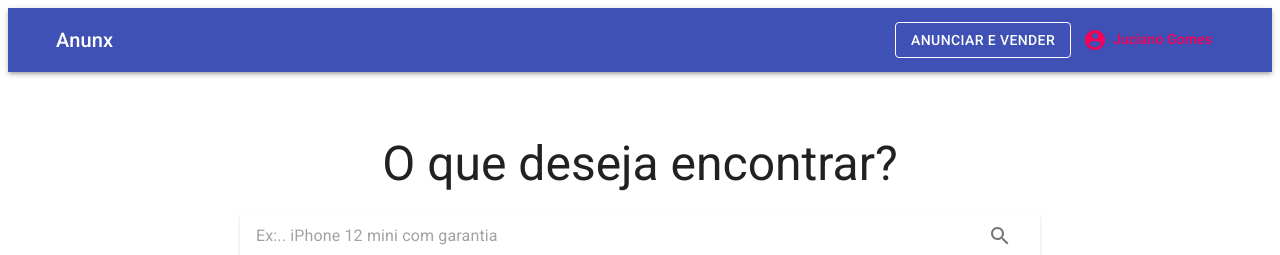
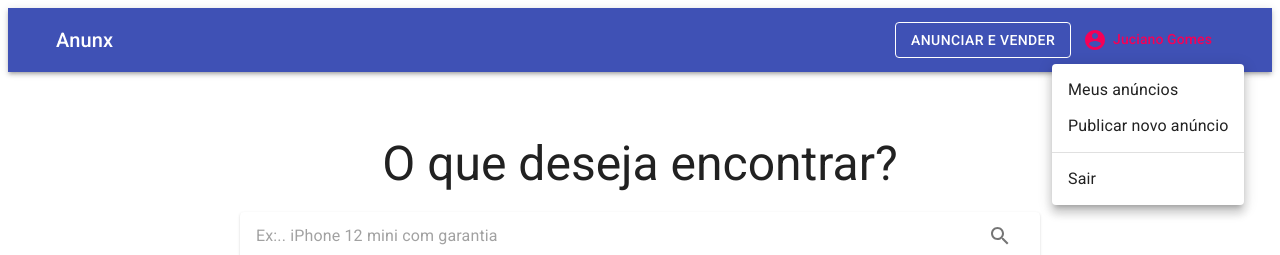
Before and after one commit to Juciano-Farias/anunx, a Next.js app: page / in a window 1280 px wide. Both pictures are taken after a click on the button "Juciano Gomes". Shown: the top 255 px of the page. Built offline with nearby package versions, Linux system fonts and the light colour scheme.

Commit message:
Header - adicionando menu para o usuario

```diff
--- a/src/components/Header.js
+++ b/src/components/Header.js
@@ -1,4 +1,5 @@
 import React from 'react'
+import { useState } from 'react'
 import Link from 'next/link'
 import { makeStyles } from '@material-ui/core/styles'
 import AppBar from '@material-ui/core/AppBar'
@@ -7,7 +8,7 @@ import Typography from '@material-ui/core/Typography'
 import Button from '@material-ui/core/Button'
 import IconButton from '@material-ui/core/IconButton'
 import MenuIcon from '@material-ui/icons/Menu'
-import { Avatar, Container, Menu } from '@material-ui/core'
+import { Avatar, Container, Divider, Menu, MenuItem } from '@material-ui/core'
 import { AccountCircle } from '@material-ui/icons'
 
 const useStyles = makeStyles((theme) => ({
@@ -19,11 +20,17 @@ const useStyles = makeStyles((theme) => ({
   },
   userName: {
     marginLeft: '6px'
+  },
+  divider: {
+    margin: '8px 0'
   }
 }))
 
 export default function ButtonAppBar() {
   const classes = useStyles()
+  const [anchorUserMenu, setAnchorUserMenu] = useState(false)
+
+  const openUserMenu = Boolean(anchorUserMenu)
 
   return (
     <>
@@ -40,7 +47,7 @@ export default function ButtonAppBar() {
                 Anunciar e Vender
               </Button>
             </Link>
-            <IconButton color="secondary">
+            <IconButton color="secondary" onClick={(e) => setAnchorUserMenu(e.currentTarget)}>
               {
                 true === false
                  ? <Avatar src="" />
@@ -51,6 +58,23 @@ export default function ButtonAppBar() {
               </Typography>
             </IconButton>
 
+            <Menu
+              anchorEl={anchorUserMenu}
+              open={openUserMenu}
+              onClose={() => setAnchorUserMenu(null)}
+              getContentAnchorEl={null}
+              anchorOrigin={{vertical: 'bottom', horizontal: 'center'}}
+              transformOrigin={{vertical: 'top', horizontal: 'center'}}
+            >
+              <Link href="/user/dashboard" passHref>
+                <MenuItem>Meus anúncios</MenuItem>
+              </Link>
+              <Link href="/user/publish" passHref>
+                <MenuItem>Publicar novo anúncio</MenuItem>
+              </Link>
+              <Divider className={classes.divider} />
+              <MenuItem>Sair</MenuItem>
+            </Menu>
           </Toolbar>
         </Container>
       </AppBar>
```
